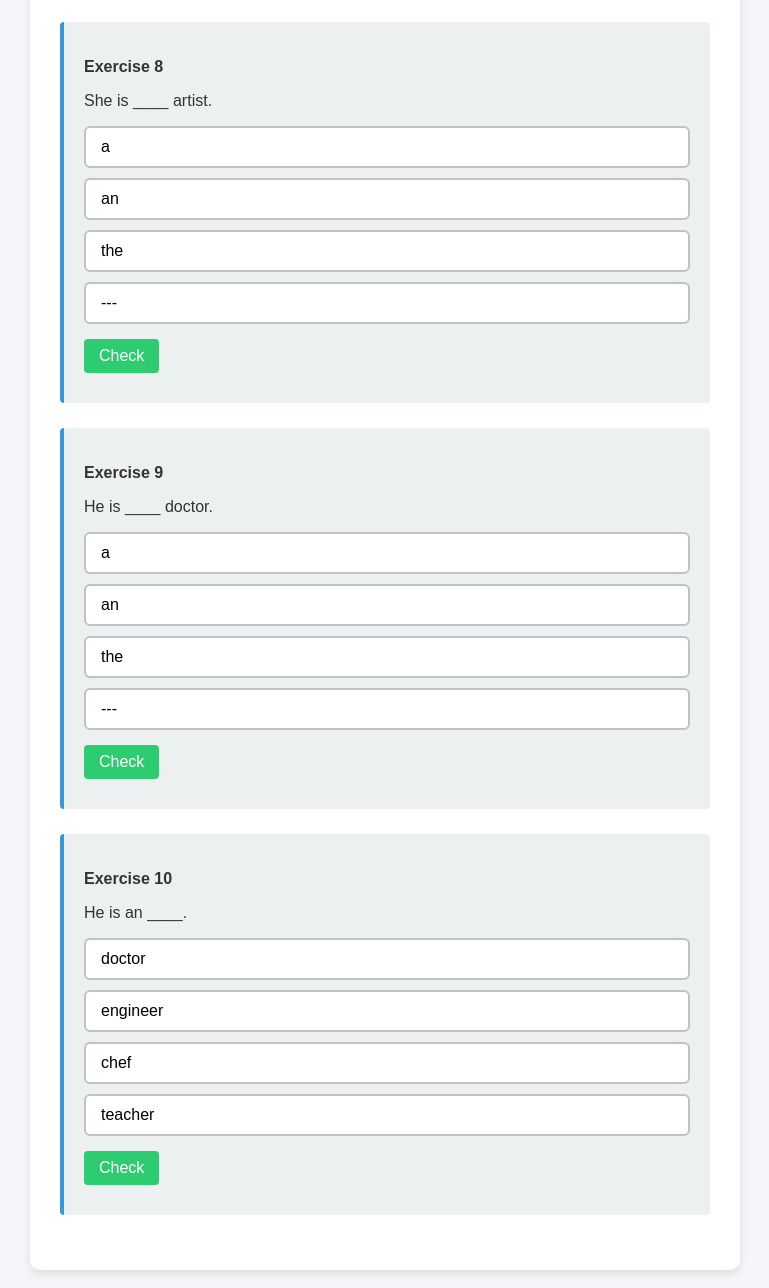
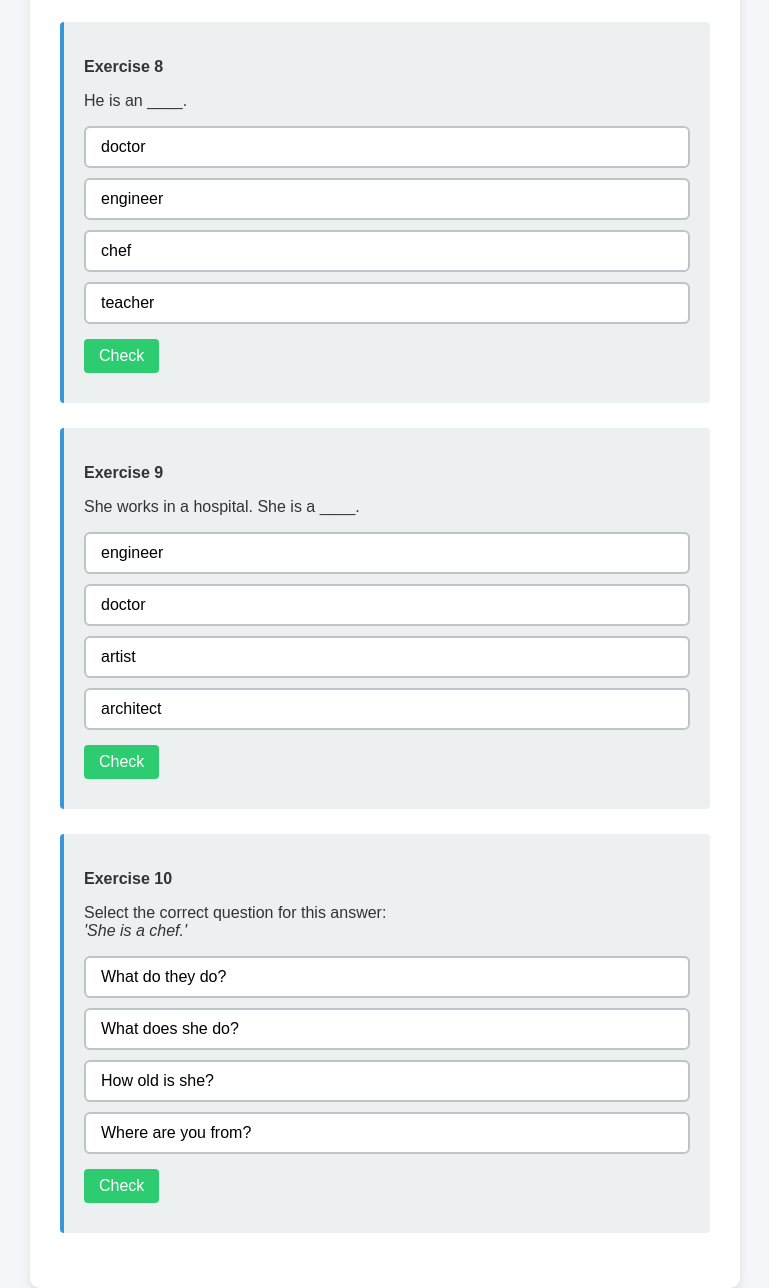
Before and after one commit to migue01-lab/quizmod1, a plain HTML site: page index.html in a window 1280 px wide. Shown: the part 2964-4252 px from the top of the page, without its empty margins (255-1024 px from the left). Drawn offline with Linux system fonts and the light colour scheme.

Commit message:
Update index.html

```diff
--- a/index.html
+++ b/index.html
@@ -108,7 +108,7 @@
                 options: ["do", "does", "is", "are"],
                 answer: "do"
             },
-            // Verbo To Be y Pronombres
+            // Pronombres y Verbo To Be
             {
                 id: 4,
                 prompt: "____ am an English teacher.",
@@ -127,30 +127,31 @@
                 options: ["am", "are", "is", "do"],
                 answer: "is"
             },
-            // Artículos (a / an) y Profesiones
+            // Articulo general (solo uno de a/an para repasar)
             {
                 id: 7,
                 prompt: "Mr. Garcia is ____ English teacher.",
                 options: ["a", "an", "the", "---"],
                 answer: "an"
             },
+            // Estilo analítico tipo ejercicio 10 (profesiones y estructuras)
             {
                 id: 8,
-                prompt: "She is ____ artist.",
-                options: ["a", "an", "the", "---"],
-                answer: "an"
+                prompt: "He is an ____.",
+                options: ["doctor", "engineer", "chef", "teacher"],
+                answer: "engineer"
             },
             {
                 id: 9,
-                prompt: "He is ____ doctor.",
-                options: ["a", "an", "the", "---"],
-                answer: "a"
+                prompt: "She works in a hospital. She is a ____.",
+                options: ["engineer", "doctor", "artist", "architect"],
+                answer: "doctor"
             },
             {
                 id: 10,
-                prompt: "He is an ____.",
-                options: ["doctor", "engineer", "chef", "teacher"],
-                answer: "engineer"
+                prompt: "Select the correct question for this answer: <br><em>'She is a chef.'</em>",
+                options: ["What do they do?", "What does she do?", "How old is she?", "Where are you from?"],
+                answer: "What does she do?"
             }
         ];
 
```
